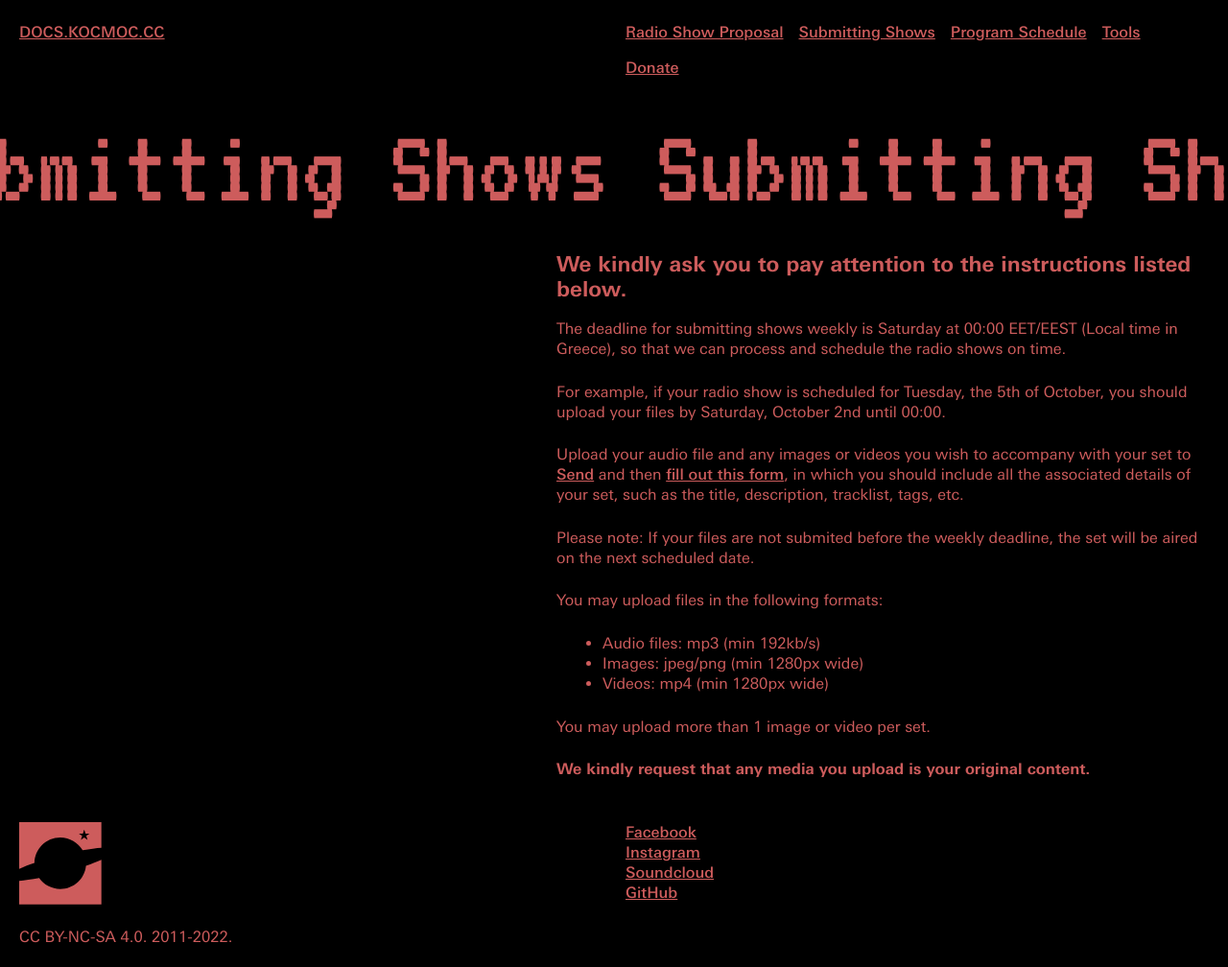
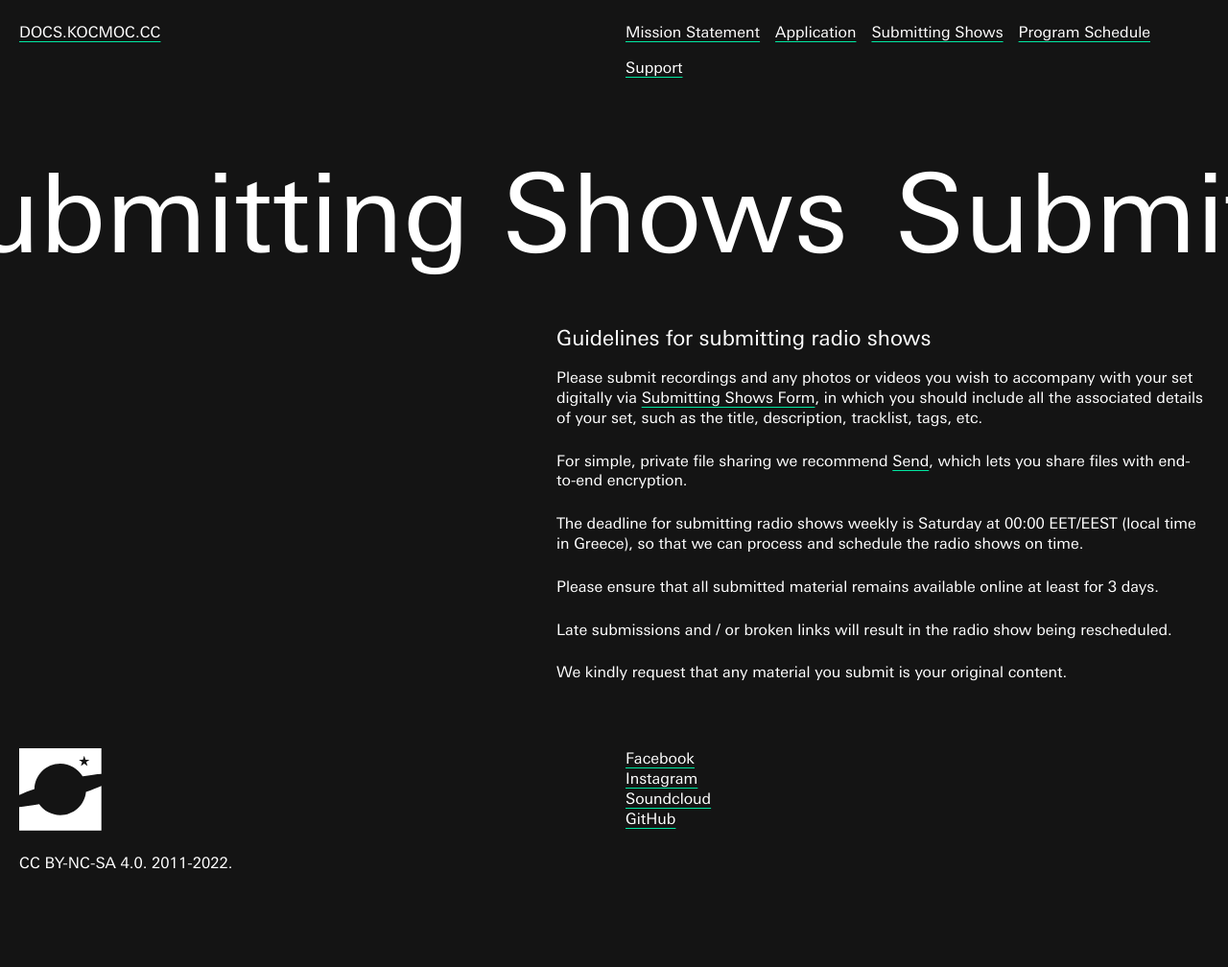
Before and after one commit to kocmoc-collective/docs.kocmoc.cc, a PHP site: page /submit in a window 1280 px wide. Shown: the whole page at 96% size. After the commit the page ends 906 px from the top, so only its background shows below. Run offline with PHP 8.4, Linux system fonts and the light colour scheme.

Commit message:
Modifications

```diff
--- a/footer.php
+++ b/footer.php
@@ -22,7 +22,7 @@
 </div>
 
 <script src="src/js/marquee.js?ver=1.0.0"></script>
-<script src="src/js/app.js?ver=1.0.1"></script>
+<script src="src/js/app.js?ver=1.0.2"></script>
 <?php if ($page == "Program Schedule") : ?>
     <script src="src/js/schedule.js?ver=1.0.1"></script>
 <?php endif ?>
--- a/header.php
+++ b/header.php
@@ -5,10 +5,9 @@
     <meta charset="UTF-8" />
     <meta http-equiv="X-UA-Compatible" content="IE=edge" />
     <meta name="viewport" content="width=device-width, initial-scale=1.0" />
-    <title><?php echo $page; ?> - DOCS.KOCMOC.CC</title>
-    <link rel="icon" type="image/x-icon" href="favicon.ico">
+    <title><?php echo $page; ?> - Kocmoc Web Docs</title>
     <link rel="stylesheet" href="src/css/normalize.css?ver=1.0.0" />
-    <link rel="stylesheet" href="src/css/app.css?ver=1.0.1" />
+    <link rel="stylesheet" href="src/css/app.css?ver=1.0.2" />
 </head>
 
 <body>
@@ -24,17 +23,13 @@
                 </h1>
 
                 <ul class="main-menu">
-                    <li><a href="proposal">Radio Show Proposal</a></li>
+                    <li><a href="mission-statement">Mission Statement</a></li>
+                    <li><a href="application">Application</a></li>
                     <li><a href="submit">Submitting Shows</a></li>
                     <li><a href="schedule">Program Schedule</a></li>
-                    <li><a href="tools">Tools</a></li>
-                    <li><a href="donate">Donate</a></li>
+                    <li><a href="support">Support</a></li>
                 </ul>
 
             </nav>
 
-            <div class="marquee" data-speed="0.25" data-pausable="true">
-                <h1><?php echo $page; ?></h1>
-            </div>
-
         </header>
--- a/src/css/app.css
+++ b/src/css/app.css
@@ -21,13 +21,6 @@ html {
 
 /* Fonts
 --------------------------------------------- */
-
-@font-face {
-  font-family: 'VT323';
-  src: url('../fonts/VT323/VT323.woff2') format('woff2');
-  font-style: normal;
-  font-weight: normal;
-}
 
 @font-face {
   font-family: 'Univers';
@@ -69,8 +62,9 @@ html {
   --font-weight-medium: 500;
   --font-weight-bold: bold;
 
-  --bg-base: black;
-  --text-base: indianred;
+  --bg-base: #141414;
+  --text-base: #fff;
+  --text-accent: #00e8a2;
 
   --border-base: #ccc;
 
@@ -81,21 +75,6 @@ html {
   --container-xl: 1140px;
   --container-xxl: 1320px;
   --container-fluid: 100%;
-}
-
-.red {
-  --bg-base: indianred;
-  --text-base: black;
-}
-
-.white {
-  --bg-base: white;
-  --text-base: black;
-}
-
-.black {
-  --bg-base: black;
-  --text-base: indianred;
 }
 
 /* Typography
@@ -127,6 +106,7 @@ h1 {
 
 h2 {
   font-size: var(--font-size-lg);
+  font-weight: var(--font-weight-base);
   line-height: 1.2;
 }
 
@@ -188,9 +168,10 @@ figure {
 --------------------------------------------- */
 a {
   display: inline-block;
-  font-weight: var(--font-weight-medium);
   color: var(--text-base);
   text-decoration: underline;
+  text-underline-offset: 0.25rem;
+  text-decoration-color: var(--text-accent);
 }
 
 a:visited {
@@ -227,9 +208,6 @@ a:active {
 .site-header {
   max-width: var(--container-fluid);
   margin: 0 auto;
-  position: sticky;
-  top: 0;
-  z-index: 1;
 }
 
 .main-nav {
@@ -269,12 +247,11 @@ a:active {
   overflow: hidden;
 }
 
-.marquee__copy {
+.marquee .entry-title {
   margin: 0;
   padding-right: 3rem;
   font-size: clamp(4.236rem, calc(4.236rem + ((1vw - 0.2rem) * 4.895)), 11.089rem);
   font-weight: var(--font-weight-base);
-  font-family: var(--font-family-secondary);
 }
 
 /* Site Main
@@ -315,15 +292,17 @@ a:active {
 # Pages
 --------------------------------------------------------------*/
 
-:is(.index, .submit, .proposal, .schedule, .donate, .tools) .entry-header {
-  max-width: var(--container-md);
-  margin: 0 0 0 auto;
-  padding: 0 20px;
+:is(.index, .mission-statement, .submit, .application, .schedule, .support) .entry-header {
+  max-width: var(--container-fluid);
+  margin: 3rem 0;
+  padding: 0;
+  position: sticky;
+  top: 20px;
 }
 
-:is(.index, .submit, .proposal, .schedule, .donate, .tools) .entry-content {
+:is(.index, .mission-statement, .submit, .application, .schedule, .support) .entry-content {
   max-width: var(--container-md);
-  margin: 0 0 0 auto;
+  margin: 3rem 0 3rem auto;
   padding: 0 20px;
 }
 
--- a/src/js/app.js
+++ b/src/js/app.js
@@ -1,13 +1,3 @@
-/*
-Random Color Pallete
-*/
-
-window.onload = () => {
-  const palettes = ['red', 'white', 'green'];
-  const randomPalette = palettes[Math.floor(Math.random() * palettes.length)];
-  document.body.classList.add(randomPalette);
-};
-
 /*
 Marquee Init
 */
--- a/submit.php
+++ b/submit.php
@@ -8,31 +8,29 @@
 
         <header class="entry-header">
 
-            <h2>We kindly ask you to pay attention to the instructions listed below.</h2>
+            <div class="marquee" data-speed="0.25" data-pausable="true">
+
+                <h1 class="entry-title">Submitting Shows</h1>
+
+            </div>
 
         </header>
 
         <div class="entry-content">
 
-            <p>The deadline for submitting shows weekly is Saturday at 00:00 EET/EEST (Local time in Greece), so that we can process and schedule the radio shows on time.</p>
+            <h2>Guidelines for submitting radio shows</h2>
 
-            <p>For example, if your radio show is scheduled for Tuesday, the 5th of October, you should upload your files by Saturday, October 2nd until 00:00.</p>
+            <p>Please submit recordings and any photos or videos you wish to accompany with your set digitally via <a href="https://forms.gle/LuEQfc2KJUYZX1oY6" target="_blank" rel="noopener noreferrer">Submitting Shows Form</a>, in which you should include all the associated details of your set, such as the title, description, tracklist, tags, etc.</p>
 
-            <p>Upload your audio file and any images or videos you wish to accompany with your set to <a href="https://send.vis.ee/" target="_blank" rel="noopener noreferrer">Send</a> and then <a href="https://forms.gle/L2TECgYDAuJXtyfb9" target="_blank" rel="noopener noreferrer">fill out this form</a>, in which you should include all the associated details of your set, such as the title, description, tracklist, tags, etc.</p>
+            <p>For simple, private file sharing we recommend <a href="https://send.vis.ee/" target="_blank" rel="noopener noreferrer">Send</a>, which lets you share files with end-to-end encryption.</p>
 
-            <p>Please note: If your files are not submited before the weekly deadline, the set will be aired on the next scheduled date.</p>
+            <p>The deadline for submitting radio shows weekly is Saturday at 00:00 EET/EEST (local time in Greece), so that we can process and schedule the radio shows on time.</p>
 
-            <p>You may upload files in the following formats:</p>
+            <p>Please ensure that all submitted material remains available online at least for 3 days.</p>
 
-            <ul>
-                <li>Audio files: mp3 (min 192kb/s)</li>
-                <li>Images: jpeg/png (min 1280px wide)</li>
-                <li>Videos: mp4 (min 1280px wide)</li>
-            </ul>
+            <p>Late submissions and / or broken links will result in the radio show being rescheduled.</p>
 
-            <p>You may upload more than 1 image or video per set.</p>
-
-            <p><strong>We kindly request that any media you upload is your original content.</strong></p>
+            <p>We kindly request that any material you submit is your original content.</p>
 
         </div>
 
```
Also changed, not shown: application.php (added, +49 -0 lines), index.php (+8 -4 lines), mission-statement.php (added, +35 -0 lines), proposal.php (deleted, +0 -29 lines), schedule.php (+7 -3 lines), support.php (renamed from donate.php, +7 -3 lines), tools.php (deleted, +0 -65 lines), favicon.ico (deleted), src/fonts/VT323/VT323.woff2 (deleted), src/svg/logo.svg (deleted).
